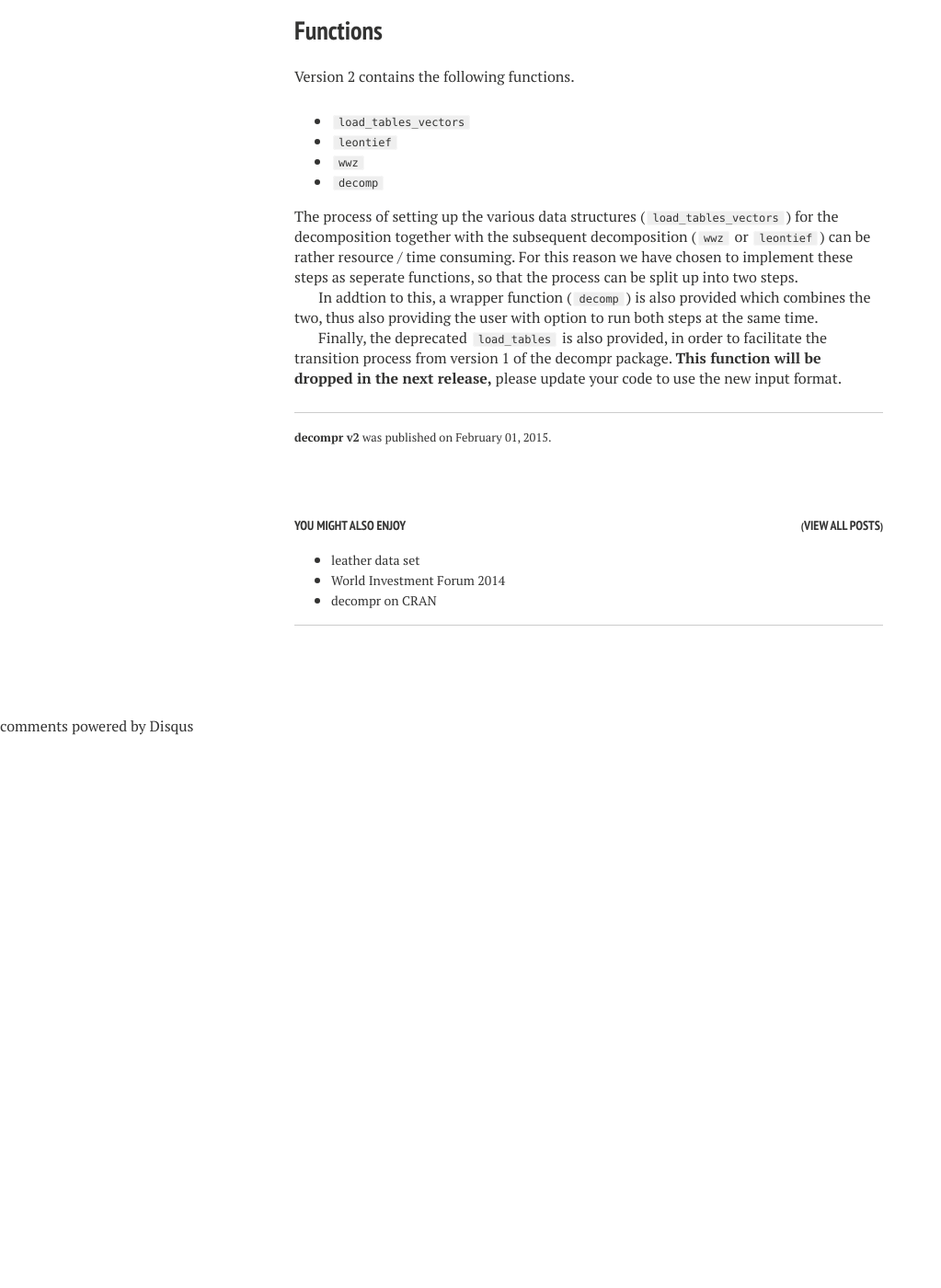
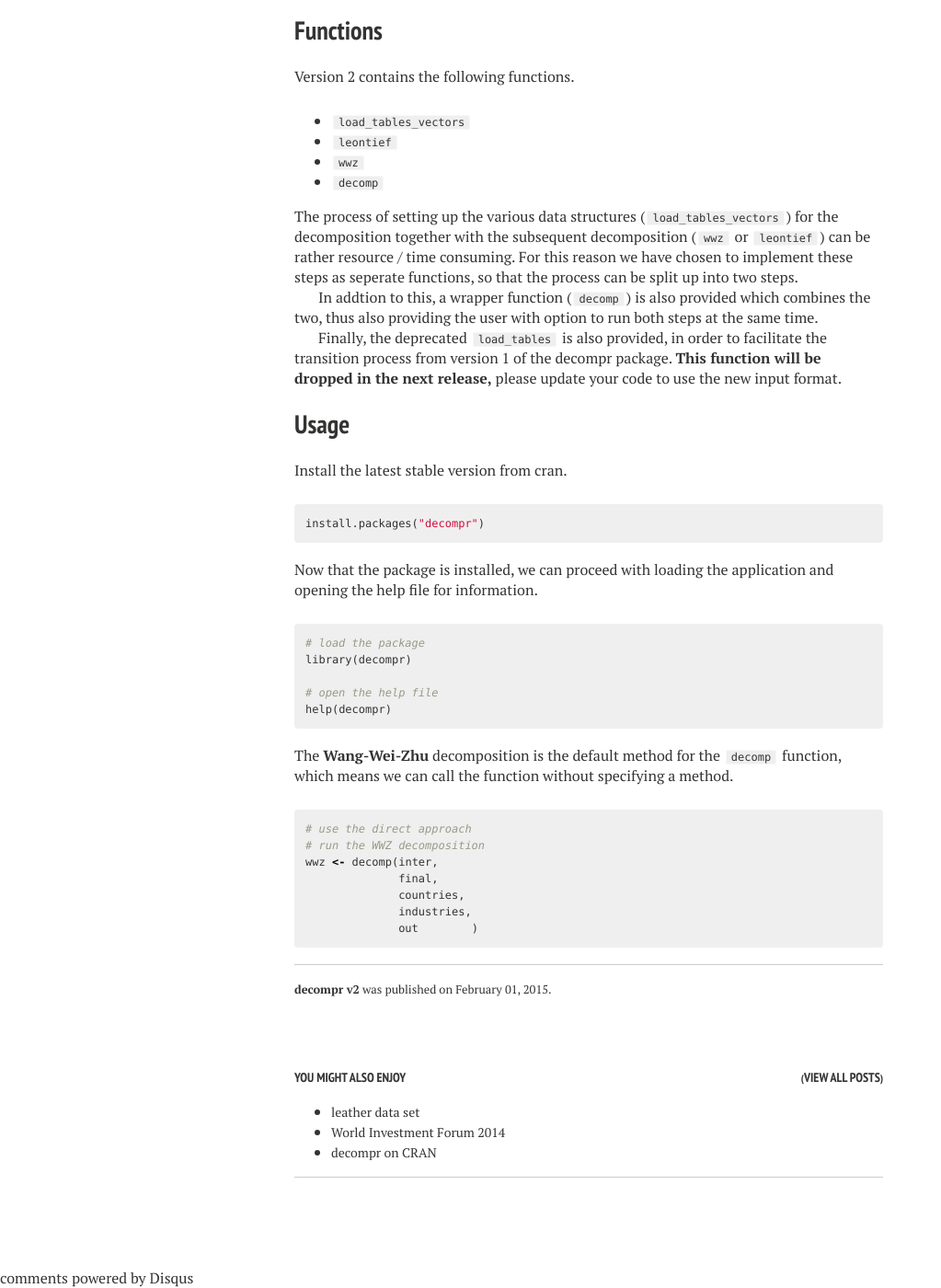
Before and after one commit to bquast/decompr, a Jekyll site: the page built from _posts/2015-02-01-decompr-v2.md, in a window 1280 px wide and 1400 px high, scrolled down 820 px. Shown: the whole window at 92% size, without its empty margins (0-1023 px from the left). Built offline with Jekyll 4.4.1, drawn with Linux system fonts in a browser that asks for light colours; nearby versions of some CDN libraries; comment, search, counter and statistics services are not loaded; before the commit the page ends 1620 px from its top, so only the background shows below that.

Commit message:
clarrify funcion usage

```diff
--- a/_posts/2015-02-01-decompr-v2.md
+++ b/_posts/2015-02-01-decompr-v2.md
@@ -46,3 +46,32 @@ In addtion to this, a wrapper function (`decomp`) is also provided which combine
 
 Finally, the deprecated `load_tables` is also provided, in order to facilitate the transition process from version 1 of the decompr package.
 **This function will be dropped in the next release,** please update your code to use the new input format.
+
+Usage
+--------
+Install the latest stable version from cran.
+
+{% highlight r %}
+install.packages("decompr")
+{% endhighlight %}
+
+Now that the package is installed, we can proceed with loading the application and opening the help file for information.
+
+{% highlight r %}
+# load the package
+library(decompr)
+
+# open the help file
+help(decompr)
+{% endhighlight %}
+
+The **Wang-Wei-Zhu** decomposition is the default method for the `decomp` function, which means we can call the function without specifying a method.
+{% highlight r %}
+# use the direct approach
+# run the WWZ decomposition
+wwz <- decomp(inter,
+              final,
+              countries,
+              industries,
+              out        )
+{% endhighlight %}
```
Also changed, not shown: usage/index.md (+1 -1 lines).
